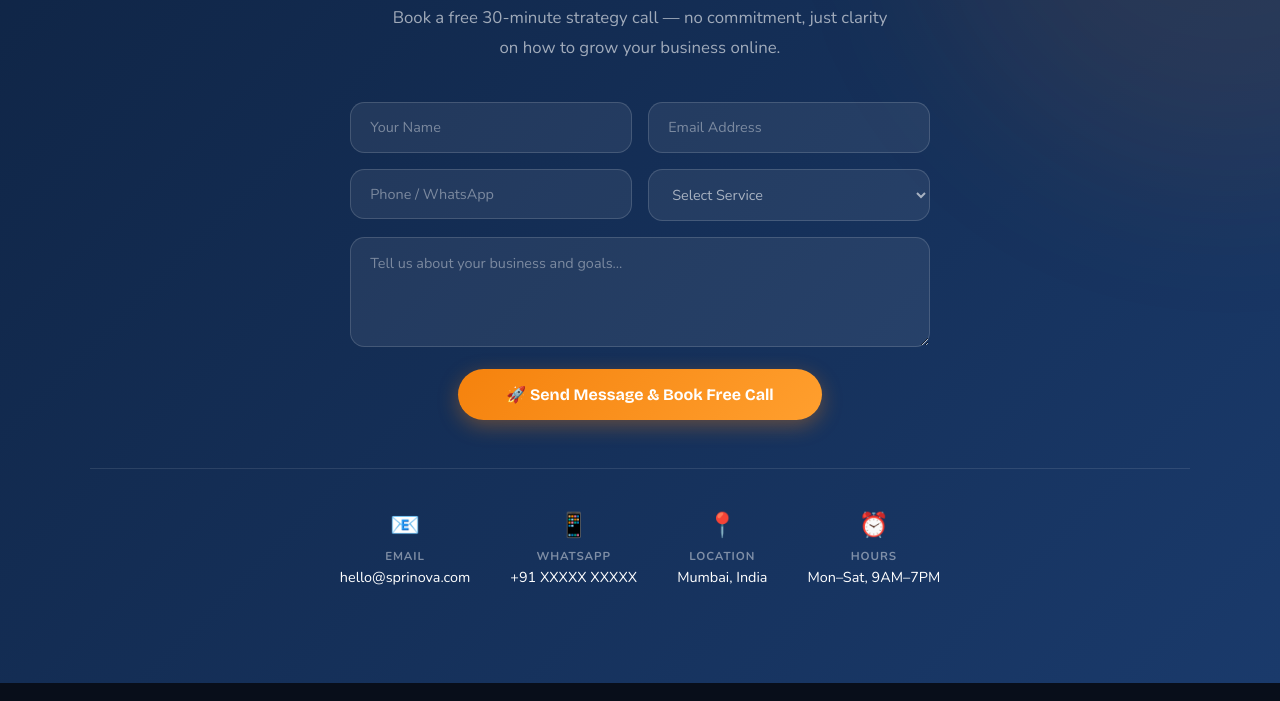
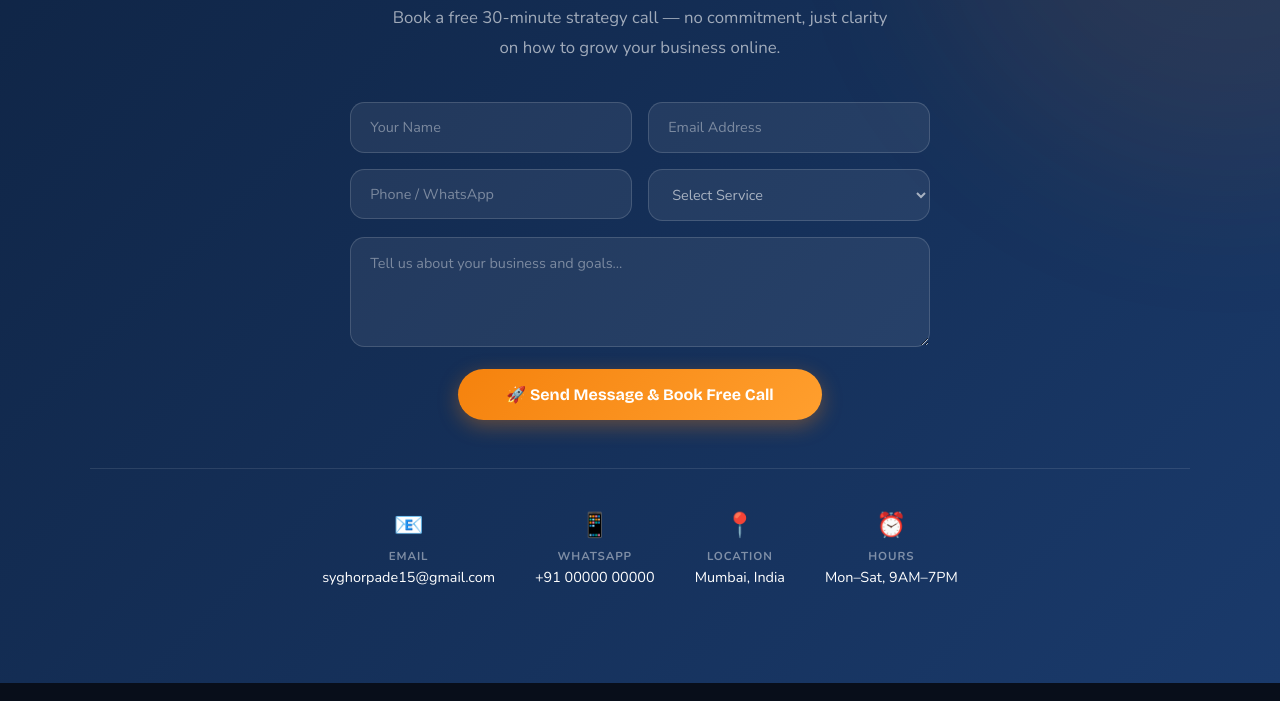
Before and after one commit to syghorpade15-stack/sprinovadigitalmarketing, a plain HTML site: page index.html in a window 1280 px wide. Shown: the part 6701-7402 px from the top of the page. Drawn offline with nearby package versions, Linux system fonts and the light colour scheme; a web font is replaced by a local one.

Commit message:
Update contact email and WhatsApp information

```diff
--- a/index.html
+++ b/index.html
@@ -1111,11 +1111,11 @@ footer{background:#080e1a;padding:2.5rem 2rem}
       <div><input type="tel" class="cf-input" placeholder="Phone / WhatsApp"/></div>
       <div><select class="cf-input" style="color:rgba(255,255,255,0.6)"><option value="" style="background:#1a3a6b">Select Service</option><option style="background:#1a3a6b">Social Media Handling</option><option style="background:#1a3a6b">LinkedIn Growth</option><option style="background:#1a3a6b">Google My Business</option><option style="background:#1a3a6b">Google Analytics</option><option style="background:#1a3a6b">Web Development</option><option style="background:#1a3a6b">SEO Ranking</option><option style="background:#1a3a6b">Meta Ads</option><option style="background:#1a3a6b">Full Package</option></select></div>
       <div class="cf-full"><textarea class="cf-input cf-textarea" placeholder="Tell us about your business and goals..."></textarea></div>
-      <div class="cf-full" style="text-align:center"><a href="mailto:hello@sprinova.com" class="btn-orange" style="padding:1rem 3rem;font-size:1rem">🚀 Send Message & Book Free Call</a></div>
+      <div class="cf-full" style="text-align:center"><a href="mailto:syghorpade15@gmail.com" class="btn-orange" style="padding:1rem 3rem;font-size:1rem">🚀 Send Message & Book Free Call</a></div>
     </div>
     <div class="contact-info-row">
-      <div class="ci-item"><div class="ci-icon">📧</div><div class="ci-label">Email</div><div class="ci-val">hello@sprinova.com</div></div>
-      <div class="ci-item"><div class="ci-icon">📱</div><div class="ci-label">WhatsApp</div><div class="ci-val">+91 XXXXX XXXXX</div></div>
+      <div class="ci-item"><div class="ci-icon">📧</div><div class="ci-label">Email</div><div class="ci-val">syghorpade15@gmail.com</div></div>
+      <div class="ci-item"><div class="ci-icon">📱</div><div class="ci-label">WhatsApp</div><div class="ci-val">+91 00000 00000</div></div>
       <div class="ci-item"><div class="ci-icon">📍</div><div class="ci-label">Location</div><div class="ci-val">Mumbai, India</div></div>
       <div class="ci-item"><div class="ci-icon">⏰</div><div class="ci-label">Hours</div><div class="ci-val">Mon–Sat, 9AM–7PM</div></div>
     </div>
```
